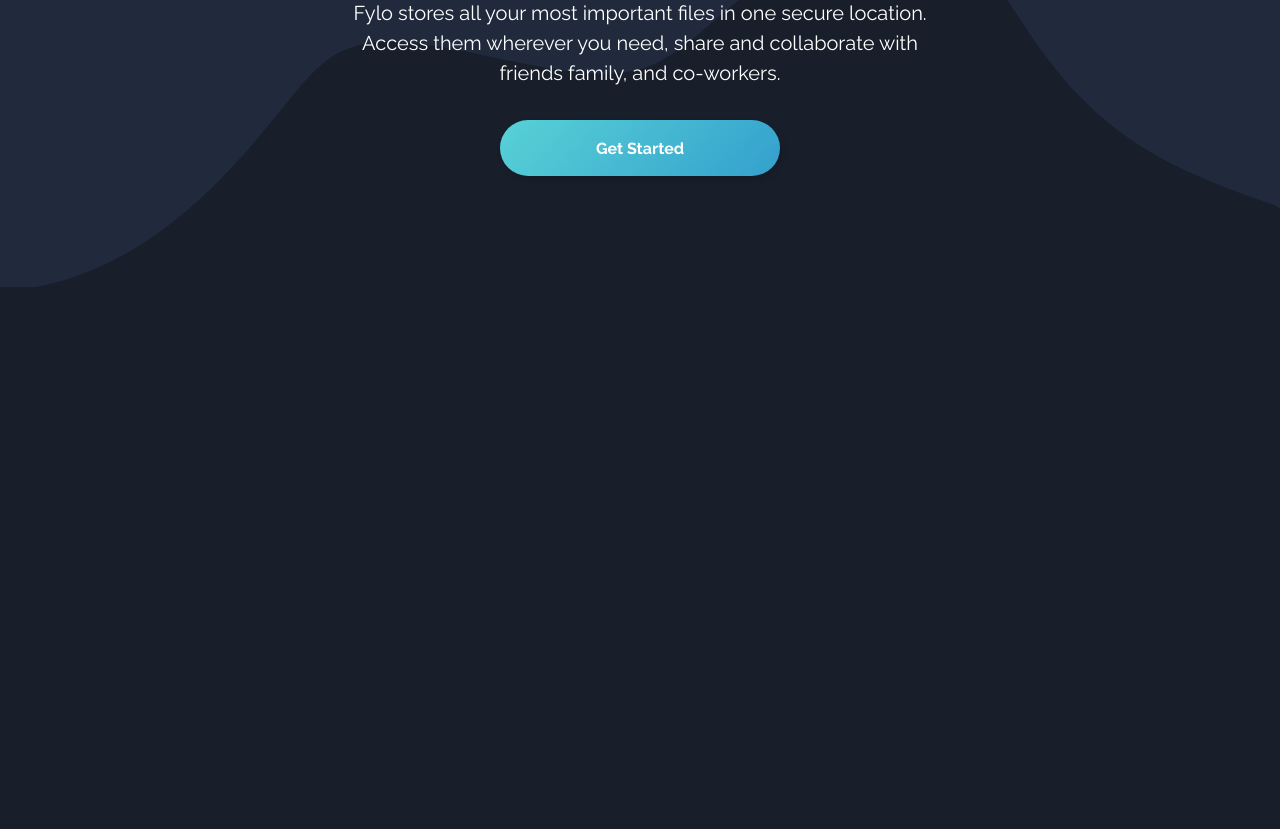
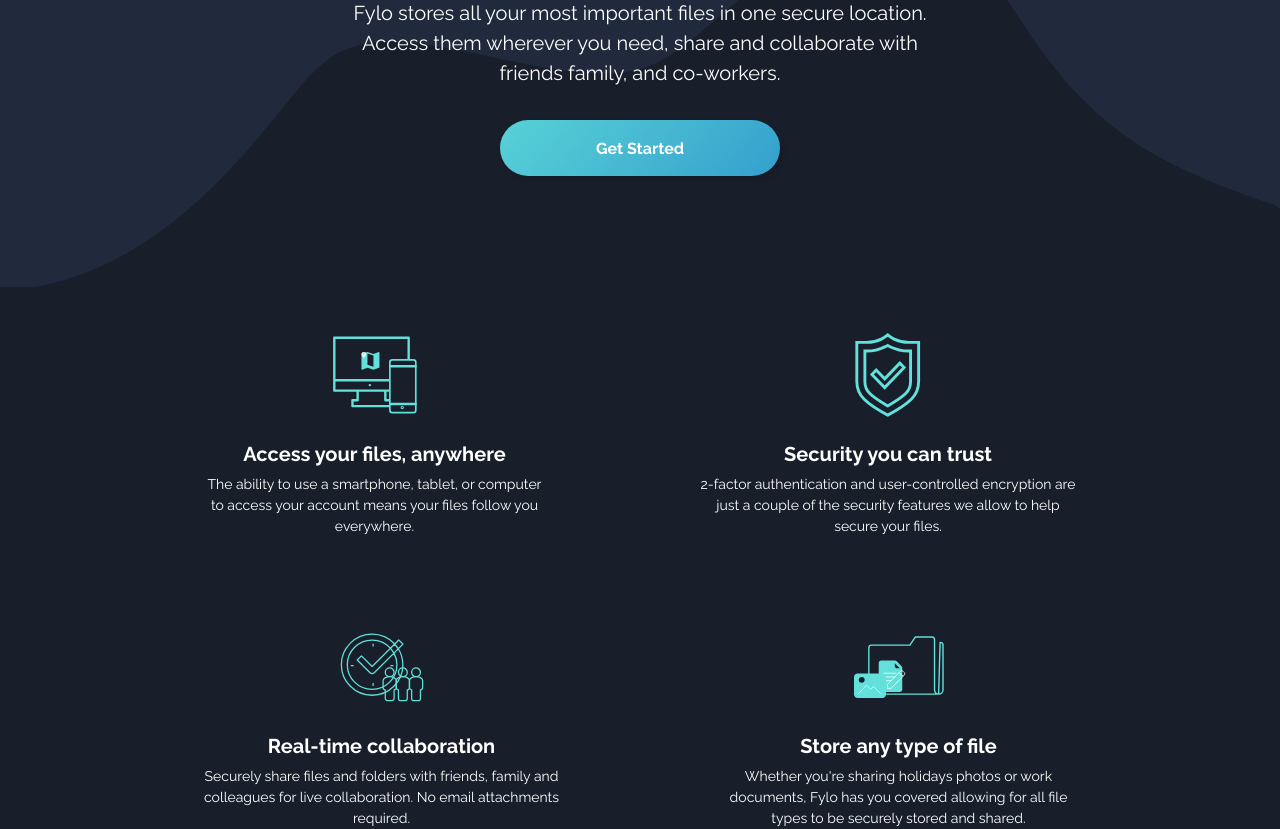
Before and after one commit to mdashfaque-mamdu-au17/flyo-dark-theme-landing-page, a React (Vite) app: page / in a window 1280 px wide. Shown: the part 924-1753 px from the top of the page. Before the commit the page ends 1247 px from the top, so only its background shows below. Built offline with nearby package versions, Linux system fonts and the light colour scheme.

Commit message:
fatures section completed

```diff
--- a/src/App.jsx
+++ b/src/App.jsx
@@ -9,11 +9,13 @@
 import FormBox from './components/Sections/FormBox';
 import Navbar from './components/Sections/Navbar';
 import Hero from './components/Sections/Hero';
+import FeaturesSection from './components/Sections/FeaturesSection';
 function App() {
   return (
     <div className="">
       <Navbar />
       <Hero />
+      <FeaturesSection />
       {/* <Link type="navigation">Sign in</Link>
       <div className="mt-10">
         <Link type="navigation-footer">About</Link>
```
